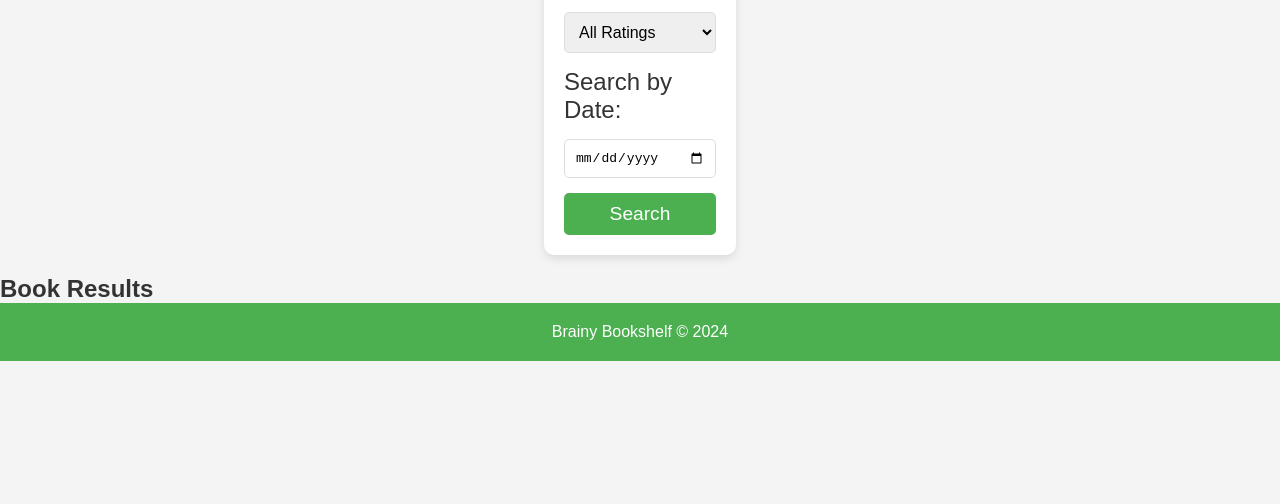
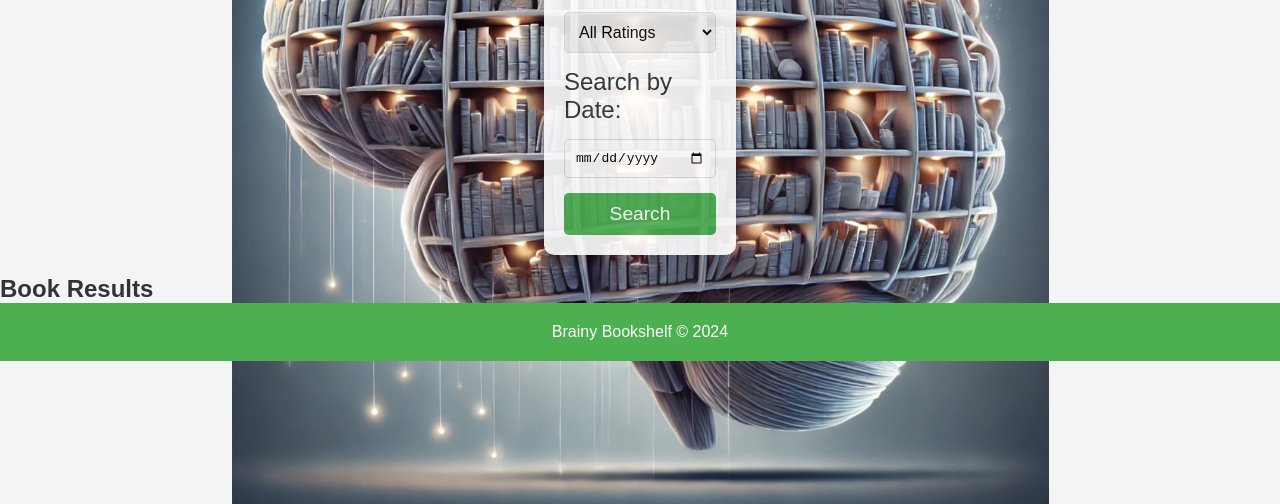
Before and after one commit to JSciarillo/Project-HackUMBC, a plain HTML site: page index.html in a window 1280 px wide. Shown: the part 296-800 px from the top of the page. Drawn offline with Linux system fonts and the light colour scheme.

Commit message:
Update style.css

```diff
--- a/style.css
+++ b/style.css
@@ -15,7 +15,11 @@ body {
     font-family: Arial, sans-serif;
 
     background-color: #f4f4f4;
-
+    background-image: url('brainshelf.jpg');
+    background-size: contain;
+    background-position: bottom center;
+    background-repeat: no-repeat;
+    background-attachment: fixed;
     color: #333;
 
 }
@@ -45,6 +49,7 @@ header h1 {
 
 
 .search-section {
+    opacity: 90%;
 
     margin: 20px auto;
 
```
